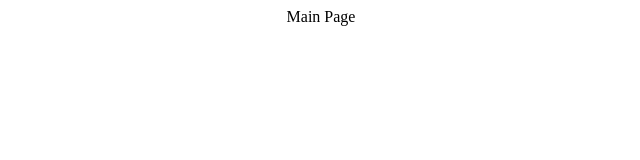
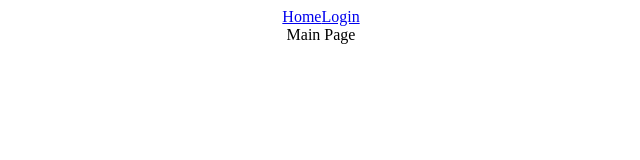
Before and after one commit to tla111/react-pedro-firebase, a React (Create React App) app in the folder front_end/: page / in a window 1280 px wide. Shown: the top 160 px of the page, without its empty margins (319-959 px from the left). Built offline with nearby package versions, Linux system fonts and the light colour scheme.

Commit message:
navbar created, able to navigate to different pages

```diff
--- a/front_end/src/App.tsx
+++ b/front_end/src/App.tsx
@@ -3,11 +3,13 @@
 import './App.css';
 import { Main } from './pages/main'
 import { Login } from './pages/login'
+import { Navbar } from './components/Navbar'
 
 function App() {
   return (
     <div className="App">
       <Router>
+        <Navbar />
         <Routes>
           <Route path="/" element={<Main />} />
           <Route path="/login" element={<Login />} />
--- /dev/null
+++ b/front_end/src/components/Navbar.tsx
@@ -0,0 +1,10 @@
+import { Link } from "react-router-dom"
+
+export const Navbar = () => {
+    return (
+        <div>
+            <Link to="/">Home</Link>
+            <Link to="/login">Login</Link>
+        </div>
+    )
+}
```
